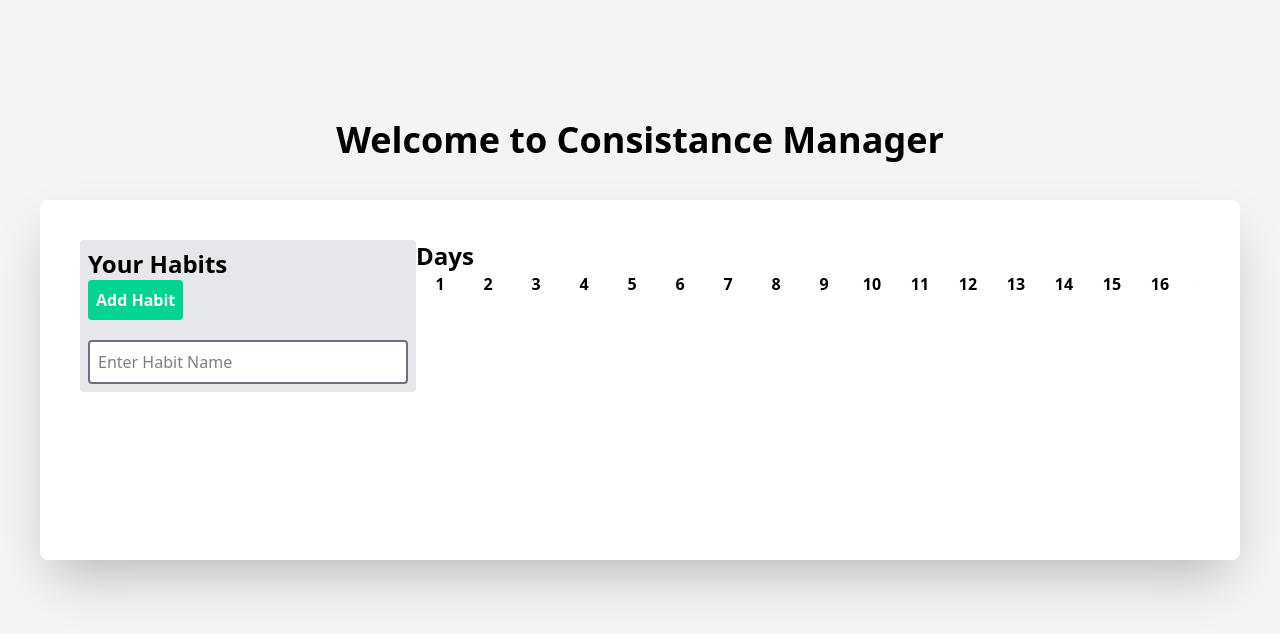
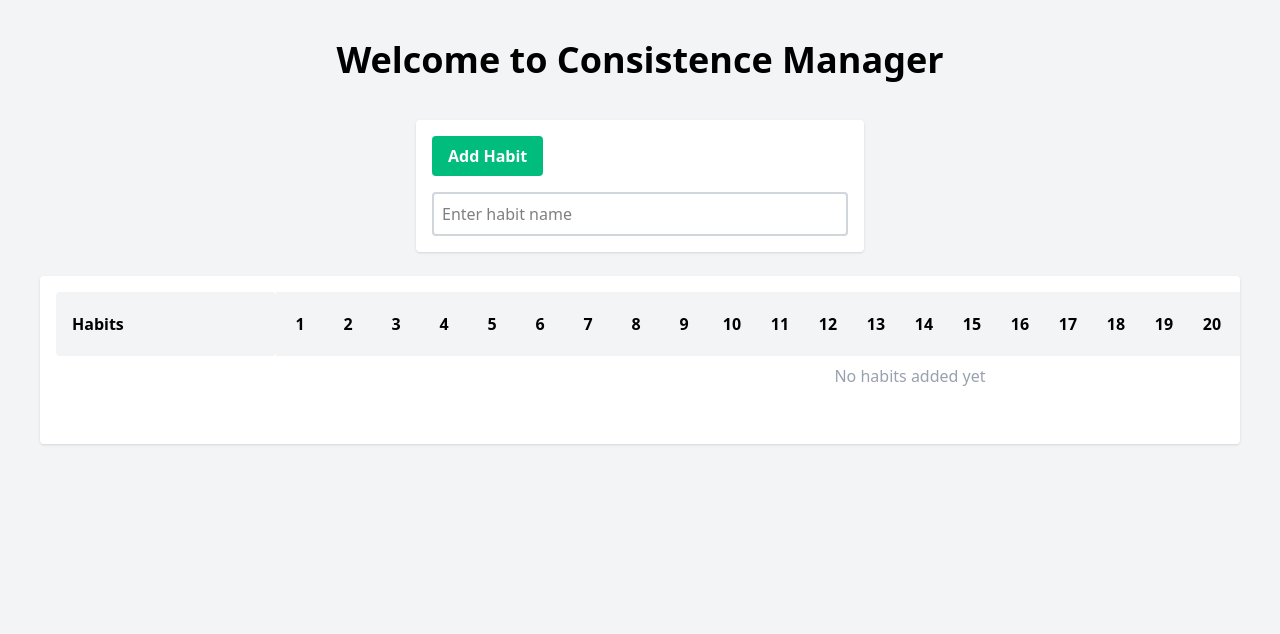
Before and after one commit to talhadar2011/Consistance-Manager, a React (Vite) app: page / in a window 1280 px wide. Both pictures are taken after a click on the button "Add Habit". Shown: the top 634 px of the page. Built offline with nearby package versions, Linux system fonts and the light colour scheme.

Commit message:
Ui complete

```diff
--- a/src/components/Dayspage.tsx
+++ b/src/components/Dayspage.tsx
@@ -11,14 +11,16 @@ export default function Dayspage({ habits }) {
       <div
         className="grid"
         style={{
-          gridTemplateColumns: `repeat(${daysInMonth}, 48px)`,
+          gridTemplateColumns: `repeat(${daysInMonth}, 50px)`,
+          gridAutoRows: "56px",
         }}
       >
         {/* HEADER */}
-        {Array.from({ length: daysInMonth }, (_, i) => (
+        {habits.length > 0 &&
+          Array.from({ length: daysInMonth }, (_, i) => (
             <div
               key={i}
-            className="mb-12 flex items-center justify-center font-semibold"
+              className="flex items-center justify-center font-semibold"
             >
               {i + 1}
             </div>
@@ -29,7 +31,7 @@ export default function Dayspage({ habits }) {
           Array.from({ length: daysInMonth }, (_, dayIndex) => (
             <div
               key={`${habitIndex}-${dayIndex}`}
-              className="mb-12.5 flex items-center justify-center"
+              className="flex items-center justify-center"
             >
               <input type="checkbox" />
             </div>
--- a/src/components/Mainpage.tsx
+++ b/src/components/Mainpage.tsx
@@ -1,67 +1,96 @@
 import { useState } from "react";
-import Dayspage from "./Dayspage";
 
 export default function Mainpage() {
   const [inputValue, setInputValue] = useState("");
   const [habitList, setHabitList] = useState<string[]>([]);
-  const [addHabit, setaddHabit] = useState(false);
-  const handleKeyDown = (e: any) => {
+  const [addHabit, setAddHabit] = useState(false);
+
+  const handleKeyDown = (e: React.KeyboardEvent<HTMLInputElement>) => {
     if (e.key !== "Enter") return;
+    const value = inputValue.trim();
+    if (!value) return;
 
-    const trimmedValue = inputValue.trim();
+    setHabitList((prev) => [...prev, value]);
+    setInputValue("");
+    setAddHabit(false);
+  };
 
-    if (trimmedValue !== "") {
-      setHabitList((prev) => [...prev, trimmedValue]);
-      setInputValue("");
-    }
+  const now = new Date();
+  const daysInMonth = new Date(
+    now.getFullYear(),
+    now.getMonth() + 1,
+    0
+  ).getDate();
 
-    setaddHabit(false);
-  };
   return (
-    <div className="w-full h-screen bg-gray-100 p-10 ">
-      <div>
-        <h1 className="text-4xl font-bold text-center mt-20">
-          Welcome to Consistance Manager
+    <div className="w-full min-h-screen bg-gray-100 p-10">
+      <h1 className="text-4xl font-bold text-center mb-10">
+        Welcome to Consistence Manager
       </h1>
 
-        <div className="flex bg-white shadow-2xl rounded-lg w-full mt-10 p-10 h-90 overflow-auto">
-          <div className="w-[30%]">
-            {/* HEADER */}
-            <div className="bg-gray-200 rounded p-2">
-              <h2 className="text-2xl font-semibold text-black">Your Habits</h2>
+      {/* ADD HABIT */}
+      <div className="bg-white p-4 rounded shadow mb-6 max-w-md mx-auto">
         <button
-                onClick={() => setaddHabit(true)}
-                className="bg-emerald-400 rounded p-2 font-bold text-white"
+          onClick={() => setAddHabit(true)}
+          className="bg-emerald-500 text-white px-4 py-2 rounded font-semibold"
         >
           Add Habit
         </button>
 
         {addHabit && (
           <input
+            value={inputValue}
             onChange={(e) => setInputValue(e.target.value)}
             onKeyDown={handleKeyDown}
-                  type="text"
-                  className="bg-white border-2 border-gray-500 rounded p-2 mt-5 w-full"
-                  placeholder="Enter Habit Name"
+            placeholder="Enter habit name"
+            className="mt-4 w-full border-2 border-gray-300 rounded p-2"
           />
         )}
       </div>
 
-            <div  />
+      {/* HABIT TRACKER */}
+      <div className="bg-white rounded shadow p-4 overflow-auto">
+        <div
+          className="grid gap-y-2"
+          style={{
+            gridTemplateColumns: `220px repeat(${daysInMonth}, 48px)`,
+            gridAutoRows: "64px",
+          }}
+        >
+          {/* HEADER */}
+          <div className="flex items-center px-4 font-bold bg-gray-100 rounded">
+            Habits
+          </div>
 
-            {habitList.map((habit, index) => (
+          {Array.from({ length: daysInMonth }, (_, i) => (
             <div
-                key={index}
-                className="h-14 mt-2 px-3 bg-gray-200 rounded font-bold flex items-center"
+              key={i}
+              className="flex items-center justify-center font-semibold bg-gray-100"
             >
+              {i + 1}
+            </div>
+          ))}
+
+          {/* ROWS */}
+          {habitList.map((habit, i) => (
+            <div key={i} className="contents">
+              <div className="flex items-center px-4 bg-gray-200 font-semibold rounded">
                 {habit}
+              </div>
+
+              {Array.from({ length: daysInMonth }, (_, d) => (
+                <div key={d} className="flex items-center justify-center">
+                  <input type="checkbox" className="w-4 h-4" />
                 </div>
               ))}
             </div>
-          <div className="w-[70%] h-14 ">
-            <h2 className="text-2xl font-semibold text-">Days</h2>
-            <Dayspage habits={habitList} />
+          ))}
+
+          {habitList.length === 0 && (
+            <div className="col-span-full text-center text-gray-400">
+              No habits added yet
             </div>
+          )}
         </div>
       </div>
     </div>
```
Lines whose indentation alone changed are shown as unchanged.
